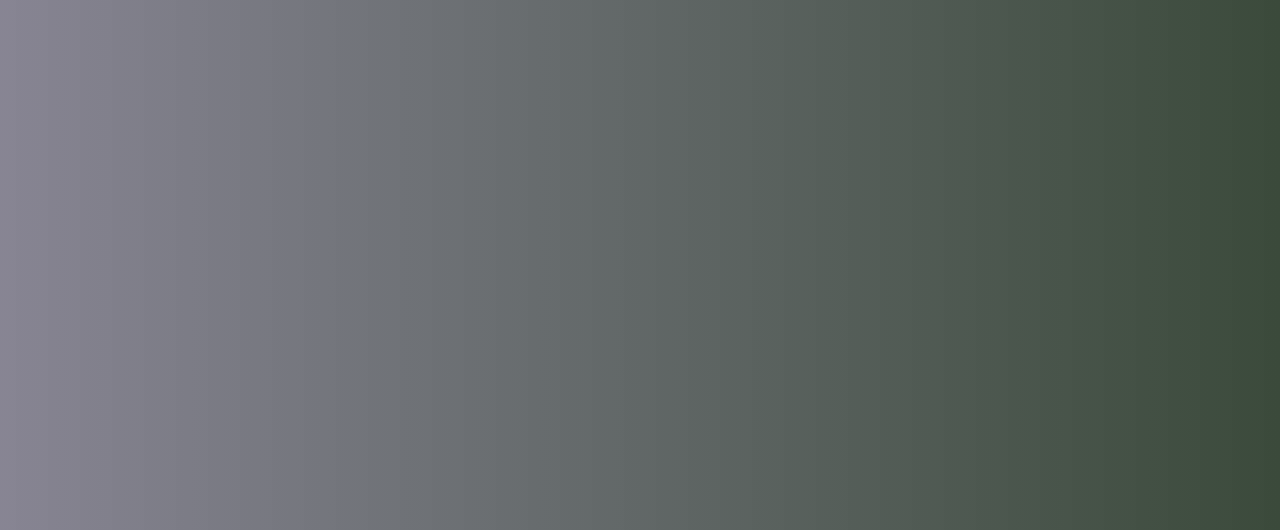
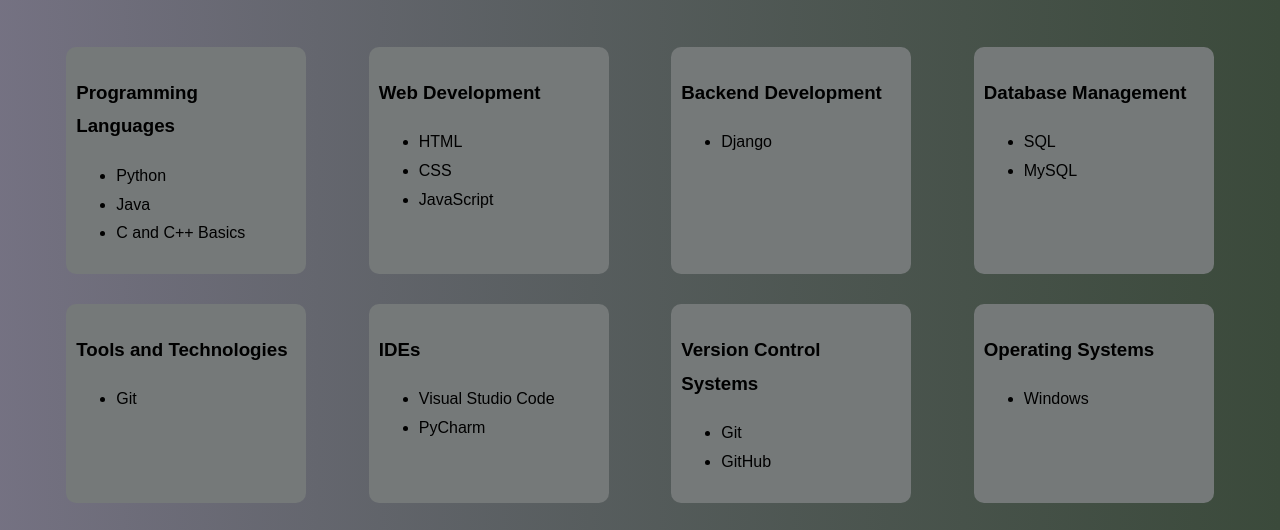
Before and after one commit to venuNan/dhagumativenu_portfolio, a plain HTML site: page skills.html in a window 1280 px wide. Shown: the part 238-768 px from the top of the page. Drawn offline with Linux system fonts and the light colour scheme.

Commit message:
moified stlye sheet and added skills in skills page

```diff
--- a/index.css
+++ b/index.css
@@ -107,3 +107,18 @@
 main .edu .course,.cgpa,.duration{
     font-size:10px;
 }
+
+.skills-container{
+    display: flex;
+    flex-wrap: wrap;
+    padding: 20px;
+    justify-content:space-around;
+}
+.skills-container .skills-category{
+    background-color: rgb(117, 121, 121);
+    width: 220px;
+    padding: 10px;
+    margin: 15px;
+    border-radius: 10px;
+
+}
--- a/skills.html
+++ b/skills.html
@@ -24,11 +24,96 @@
     </header>
 
     <main>
-
+        <div class="skills-container">
+            <div class="skills-category">
+                <h3>Programming Languages</h3>
+                <ul>
+                    <li>Python</li>
+                    <li>Java</li>
+                    <li>C and C++ Basics</li>
+                </ul>
+            </div>
+            <div class="skills-category">
+                <h3>Web Development</h3>
+                <ul>
+                    <li>HTML</li>
+                    <li>CSS</li>
+                    <li>JavaScript</li>
+                </ul>
+            </div>
+            <div class="skills-category">
+                <h3>Backend Development</h3>
+                <ul>
+                    <li>Django</li>
+                </ul>
+            </div>
+            <div class="skills-category">
+                <h3>Database Management</h3>
+                <ul>
+                    <li>SQL</li>
+                    <li>MySQL</li>
+                </ul>
+            </div>
+            <div class="skills-category">
+                <h3>Tools and Technologies</h3>
+                <ul>
+                    <li>Git</li>
+                </ul>
+            </div>
+            <div class="skills-category">
+                <h3>IDEs</h3>
+                <ul>
+                    <li>Visual Studio Code</li>
+                    <li>PyCharm</li>
+                </ul>
+            </div>
+            <div class="skills-category">
+                <h3>Version Control Systems</h3>
+                <ul>
+                    <li>Git</li>
+                    <li>GitHub</li>
+                </ul>
+            </div>
+            <!-- <div class="skills-category">
+                <h3>Cloud Platforms</h3>
+                <ul>
+                    <li>AWS</li>
+                    <li>Google Cloud Platform</li>
+                    <li>Azure</li>
+                </ul>
+            </div> -->
+            <!-- <div class="skills-category">
+                <h3>DevOps</h3>
+                <ul>
+                    <li>CI/CD</li>
+                    <li>Infrastructure as Code (IaC)</li>
+                </ul>
+            </div> -->
+            <div class="skills-category">
+                <h3>Operating Systems</h3>
+                <ul>
+                    <!-- <li>Linux</li> -->
+                    <li>Windows</li>
+                    <!-- <li>macOS</li> -->
+                </ul>
+            </div>
+            <!-- <div class="skills-category">
+                <h3>Software Development Methodologies</h3>
+                <ul>
+                    <li>Agile</li>
+                    <li>Scrum</li>
+                    <li>Kanban</li>
+                </ul>
+            </div> -->
+            <div class="skills-category">
+                <h3>Soft Skills</h3>
+                <ul>
+                    <li>Communication</li>
+                    <li>Teamwork</li>
+                    <li>Problem Solving</li>
+                </ul>
+            </div>
+        </div>
     </main>
-    <script>
-
-    </script>
-
 </body>
 </html>
```
